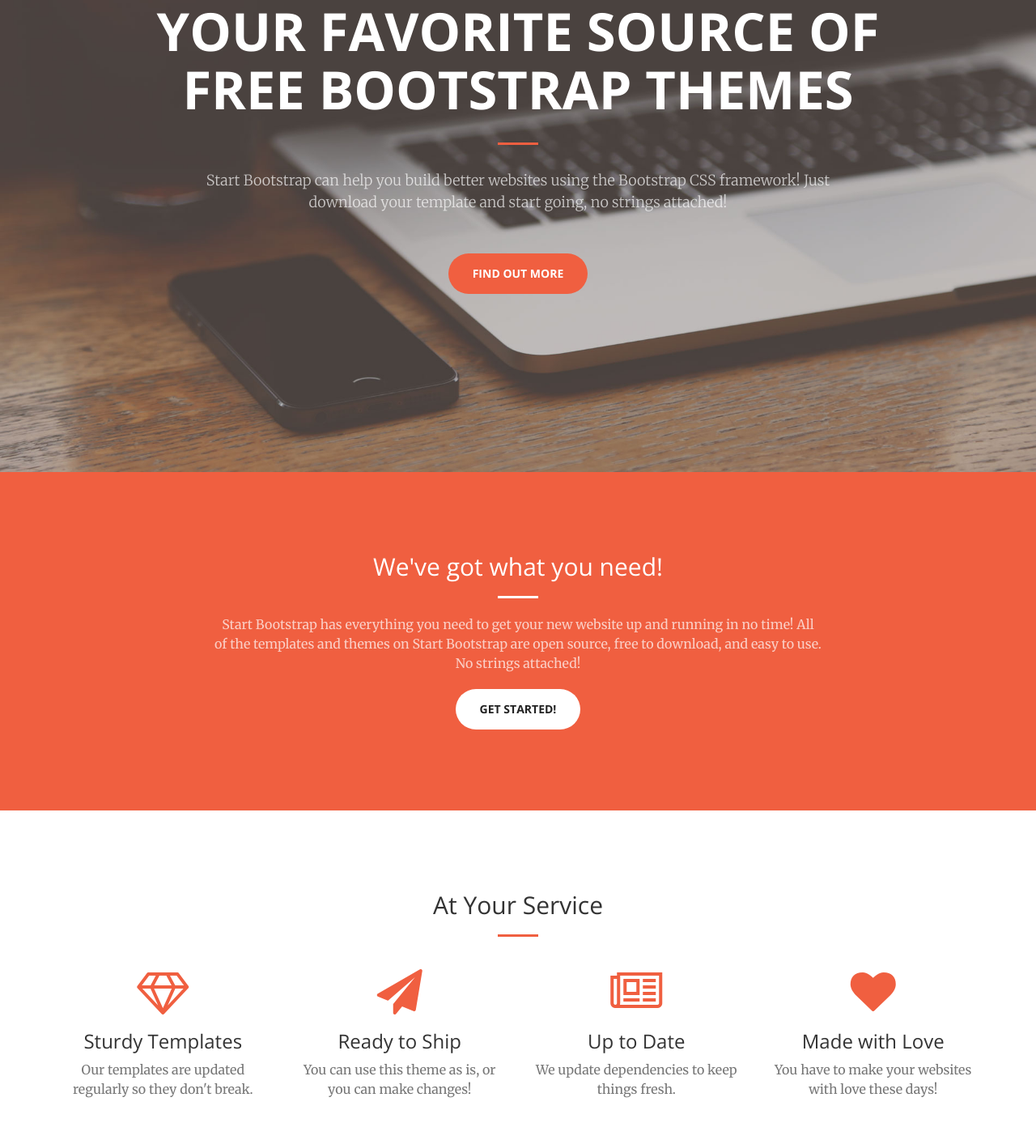
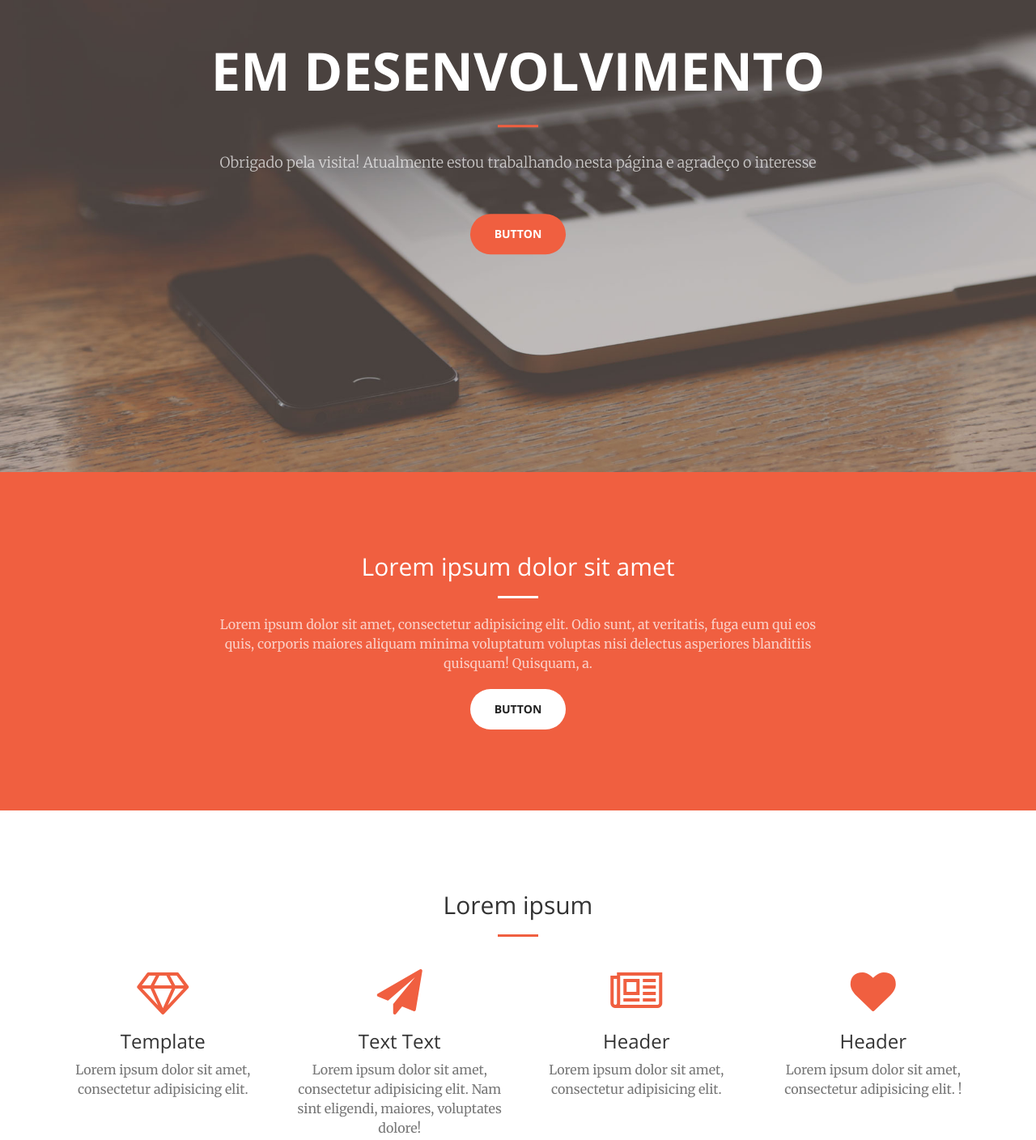
Before and after one commit to guilherme-dev/guilherme-dev.github.io, a plain HTML site: page index.html in a window 1280 px wide. Shown: the part 217-1625 px from the top of the page at 81% size. Drawn offline with nearby package versions, Linux system fonts and the light colour scheme.

Commit message:
Lorem added

```diff
--- a/index.html
+++ b/index.html
@@ -9,7 +9,7 @@
     <meta name="description" content="">
     <meta name="author" content="">
 
-    <title>Creative - Start Bootstrap Theme</title>
+    <title>Guilherme Santos</title>
 
     <!-- Bootstrap Core CSS -->
     <link rel="stylesheet" href="css/bootstrap.min.css" type="text/css">
@@ -46,23 +46,23 @@
                     <span class="icon-bar"></span>
                     <span class="icon-bar"></span>
                 </button>
-                <a class="navbar-brand page-scroll" href="#page-top">Start Bootstrap</a>
+                <a class="navbar-brand page-scroll" href="#page-top">Guilherme Santos</a>
             </div>
 
             <!-- Collect the nav links, forms, and other content for toggling -->
             <div class="collapse navbar-collapse" id="bs-example-navbar-collapse-1">
                 <ul class="nav navbar-nav navbar-right">
                     <li>
-                        <a class="page-scroll" href="#about">About</a>
+                        <a class="page-scroll" href="#about">Sobre</a>
                     </li>
                     <li>
-                        <a class="page-scroll" href="#services">Services</a>
+                        <a class="page-scroll" href="#services">Serviços</a>
                     </li>
                     <li>
                         <a class="page-scroll" href="#portfolio">Portfolio</a>
                     </li>
                     <li>
-                        <a class="page-scroll" href="#contact">Contact</a>
+                        <a class="page-scroll" href="#contact">Contato</a>
                     </li>
                 </ul>
             </div>
@@ -74,10 +74,10 @@
     <header>
         <div class="header-content">
             <div class="header-content-inner">
-                <h1>Your Favorite Source of Free Bootstrap Themes</h1>
+                <h1>Em desenvolvimento</h1>
                 <hr>
-                <p>Start Bootstrap can help you build better websites using the Bootstrap CSS framework! Just download your template and start going, no strings attached!</p>
-                <a href="#about" class="btn btn-primary btn-xl page-scroll">Find Out More</a>
+                <p>Obrigado pela visita! Atualmente estou trabalhando nesta página e agradeço o interesse</p>
+                <a href="#about" class="btn btn-primary btn-xl page-scroll">Button</a>
             </div>
         </div>
     </header>
@@ -86,10 +86,10 @@
         <div class="container">
             <div class="row">
                 <div class="col-lg-8 col-lg-offset-2 text-center">
-                    <h2 class="section-heading">We've got what you need!</h2>
+                    <h2 class="section-heading">Lorem ipsum dolor sit amet</h2>
                     <hr class="light">
-                    <p class="text-faded">Start Bootstrap has everything you need to get your new website up and running in no time! All of the templates and themes on Start Bootstrap are open source, free to download, and easy to use. No strings attached!</p>
-                    <a href="#" class="btn btn-default btn-xl">Get Started!</a>
+                    <p class="text-faded">Lorem ipsum dolor sit amet, consectetur adipisicing elit. Odio sunt, at veritatis, fuga eum qui eos quis, corporis maiores aliquam minima voluptatum voluptas nisi delectus asperiores blanditiis quisquam! Quisquam, a.</p>
+                    <a href="#" class="btn btn-default btn-xl">Button</a>
                 </div>
             </div>
         </div>
@@ -99,7 +99,7 @@
         <div class="container">
             <div class="row">
                 <div class="col-lg-12 text-center">
-                    <h2 class="section-heading">At Your Service</h2>
+                    <h2 class="section-heading">Lorem ipsum</h2>
                     <hr class="primary">
                 </div>
             </div>
@@ -109,29 +109,29 @@
                 <div class="col-lg-3 col-md-6 text-center">
                     <div class="service-box">
                         <i class="fa fa-4x fa-diamond wow bounceIn text-primary"></i>
-                        <h3>Sturdy Templates</h3>
-                        <p class="text-muted">Our templates are updated regularly so they don't break.</p>
+                        <h3>Template</h3>
+                        <p class="text-muted">Lorem ipsum dolor sit amet, consectetur adipisicing elit. </p>
                     </div>
                 </div>
                 <div class="col-lg-3 col-md-6 text-center">
                     <div class="service-box">
                         <i class="fa fa-4x fa-paper-plane wow bounceIn text-primary" data-wow-delay=".1s"></i>
-                        <h3>Ready to Ship</h3>
-                        <p class="text-muted">You can use this theme as is, or you can make changes!</p>
+                        <h3>Text Text</h3>
+                        <p class="text-muted">Lorem ipsum dolor sit amet, consectetur adipisicing elit. Nam sint eligendi, maiores, voluptates dolore!</p>
                     </div>
                 </div>
                 <div class="col-lg-3 col-md-6 text-center">
                     <div class="service-box">
                         <i class="fa fa-4x fa-newspaper-o wow bounceIn text-primary" data-wow-delay=".2s"></i>
-                        <h3>Up to Date</h3>
-                        <p class="text-muted">We update dependencies to keep things fresh.</p>
+                        <h3>Header</h3>
+                        <p class="text-muted">Lorem ipsum dolor sit amet, consectetur adipisicing elit.</p>
                     </div>
                 </div>
                 <div class="col-lg-3 col-md-6 text-center">
                     <div class="service-box">
                         <i class="fa fa-4x fa-heart wow bounceIn text-primary" data-wow-delay=".3s"></i>
-                        <h3>Made with Love</h3>
-                        <p class="text-muted">You have to make your websites with love these days!</p>
+                        <h3>Header</h3>
+                        <p class="text-muted">Lorem ipsum dolor sit amet, consectetur adipisicing elit. !</p>
                     </div>
                 </div>
             </div>
@@ -238,8 +238,8 @@
     <aside class="bg-dark">
         <div class="container text-center">
             <div class="call-to-action">
-                <h2>Free Download at Start Bootstrap!</h2>
-                <a href="#" class="btn btn-default btn-xl wow tada">Download Now!</a>
+                <h2>Header</h2>
+                <a href="#" class="btn btn-default btn-xl wow tada">Button</a>
             </div>
         </div>
     </aside>
@@ -248,9 +248,9 @@
         <div class="container">
             <div class="row">
                 <div class="col-lg-8 col-lg-offset-2 text-center">
-                    <h2 class="section-heading">Let's Get In Touch!</h2>
+                    <h2 class="section-heading">Header</h2>
                     <hr class="primary">
-                    <p>Ready to start your next project with us? That's great! Give us a call or send us an email and we will get back to you as soon as possible!</p>
+                    <p>Lorem ipsum dolor sit amet, consectetur adipisicing elit. Praesentium ipsa quos doloribus quas obcaecati ad reprehenderit neque unde suscipit.</p>
                 </div>
                 <div class="col-lg-4 col-lg-offset-2 text-center">
                     <i class="fa fa-phone fa-3x wow bounceIn"></i>
@@ -258,7 +258,7 @@
                 </div>
                 <div class="col-lg-4 text-center">
                     <i class="fa fa-envelope-o fa-3x wow bounceIn" data-wow-delay=".1s"></i>
-                    <p><a href="mailto:your-email@your-domain.com">feedback@startbootstrap.com</a></p>
+                    <p><a href="mailto:your-email@your-domain.com">feedback@email.com</a></p>
                 </div>
             </div>
         </div>
```
